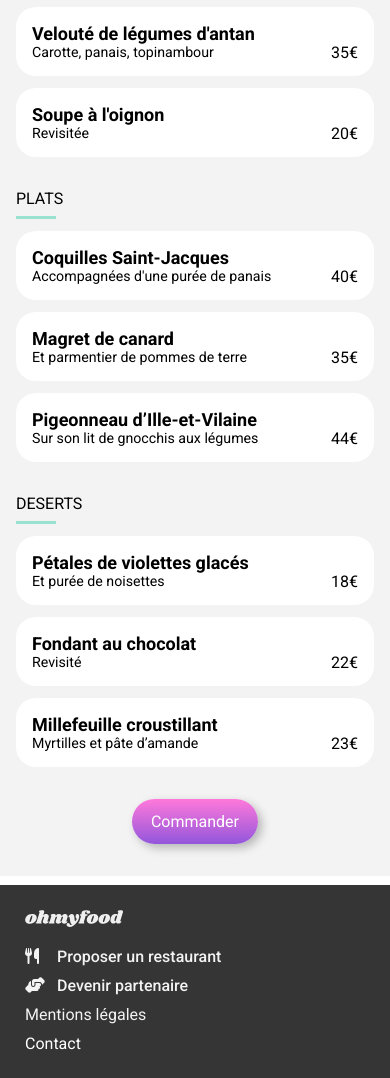
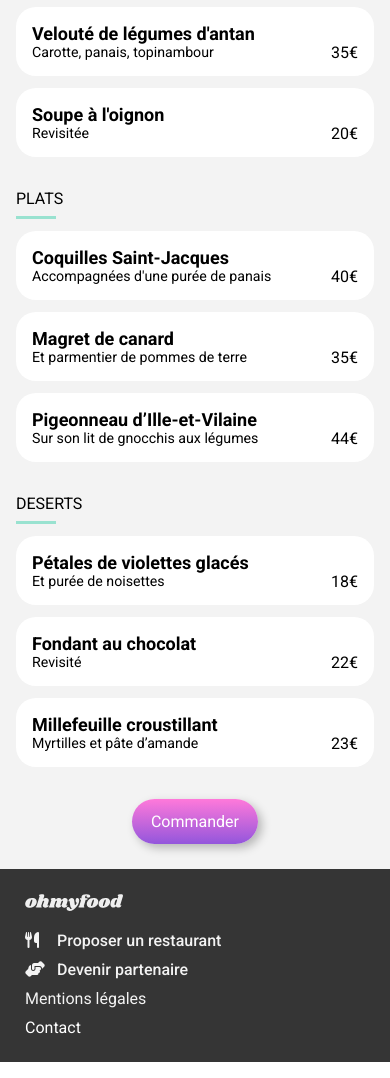
Before and after one commit to MarcusDeveloppement/OhMyFoodOC, a website: page pages_restaurants/a_la_francaise.html in a window 390 px wide. Shown: the part 469-1547 px from the top of the page. Drawn offline with Linux system fonts and the light colour scheme; a web font is replaced by a local one.

Commit message:
modif foot responsive

```diff
--- a/css/desktop.css
+++ b/css/desktop.css
@@ -1,6 +1,6 @@
 @media (max-width: 1023px) {
   .bot-pages {
-    top: 82.15rem;
+    top: 81.15rem;
   }
   .bot-enchant {
     top: 87.15rem;
```
